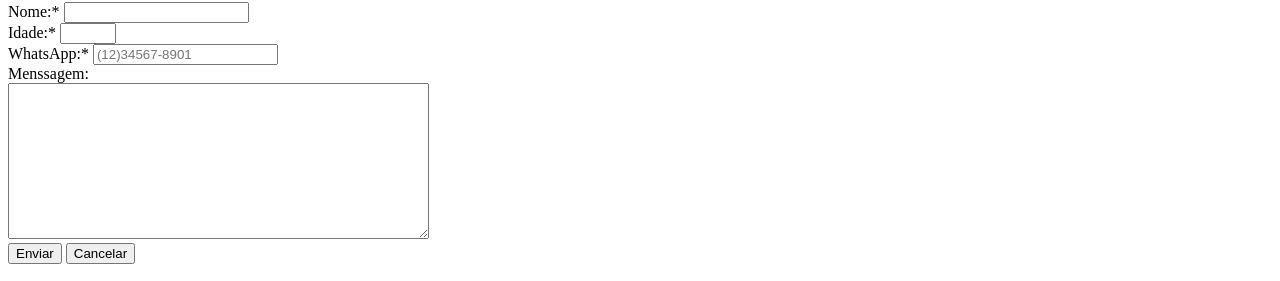
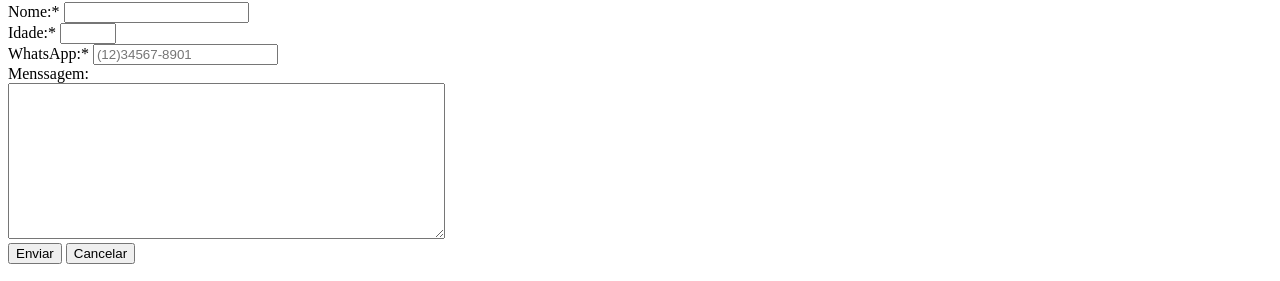
Before and after one commit to ccamaracarlos/desafio-1-html-dio, a plain HTML site: page index.html in a window 1280 px wide. Shown: the part 2895-3176 px from the top of the page. Drawn offline with Linux system fonts and the light colour scheme.

```diff
--- a/index.html
+++ b/index.html
@@ -108,7 +108,7 @@
         <input type="tel" name="tel" id="itel" autocomplete="tel"
         pattern="^\(\d{2}\)\d{5}-\d{4}$" required placeholder="(12)34567-8901" ><br>
         <label for="tect">Menssagem: </label> <br>
-        <textarea name="menssagem" id="" cols="50" rows="10"></textarea><br>
+        <textarea name="menssagem" id="" cols="52" rows="10"></textarea><br>
         <button type="submit">Enviar</button>
         <button type="reset, submit">Cancelar</button>
 
```
